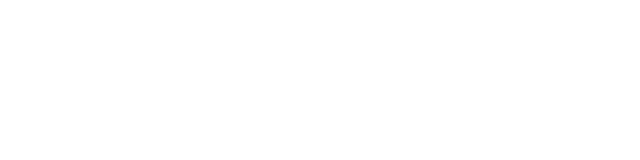
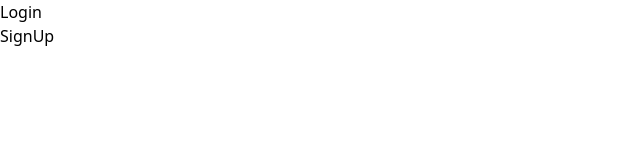
Before and after one commit to shaqdeff/Login-Form, a React app: page / in a window 1280 px wide. Shown: the top 160 px of the page, without its empty margins (0-640 px from the left). Built offline with nearby package versions, Linux system fonts and the light colour scheme; the HTML template or start-up script is replaced by a standard one.

Commit message:
Create login and sign up pages

```diff
--- a/src/App.jsx
+++ b/src/App.jsx
@@ -1,5 +1,12 @@
+import { Login, SignUp } from './pages';
+
 const App = () => {
-  return <></>;
+  return (
+    <>
+      <Login />
+      <SignUp />
+    </>
+  );
 };
 
 export default App;
--- /dev/null
+++ b/src/pages/Login.jsx
@@ -0,0 +1,5 @@
+const Login = () => {
+  return <div>Login</div>;
+};
+
+export default Login;
--- /dev/null
+++ b/src/pages/SignUp.jsx
@@ -0,0 +1,5 @@
+const SignUp = () => {
+  return <div>SignUp</div>;
+};
+
+export default SignUp;
--- /dev/null
+++ b/src/pages/index.js
@@ -0,0 +1,4 @@
+import Login from './Login';
+import SignUp from './SignUp';
+
+export { Login, SignUp };
```
